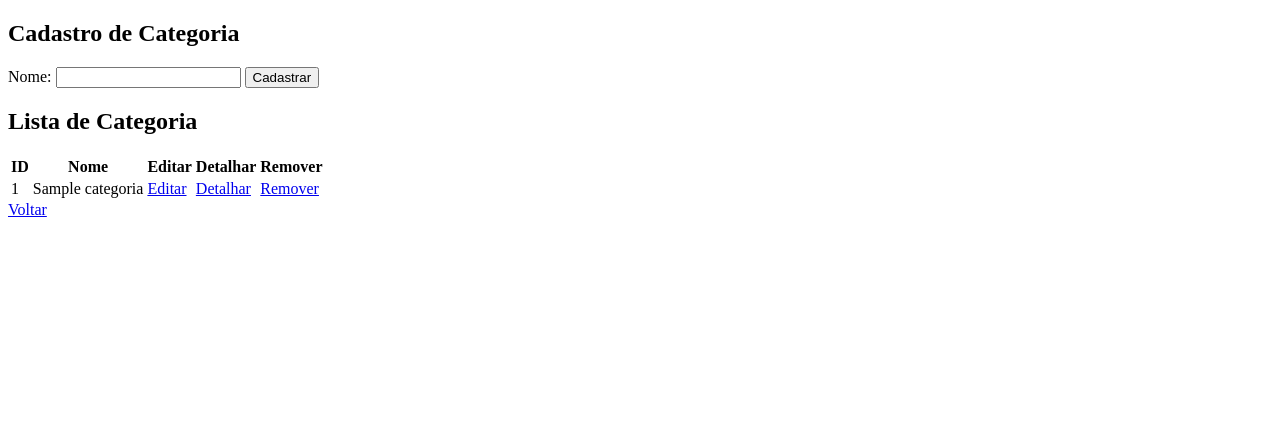
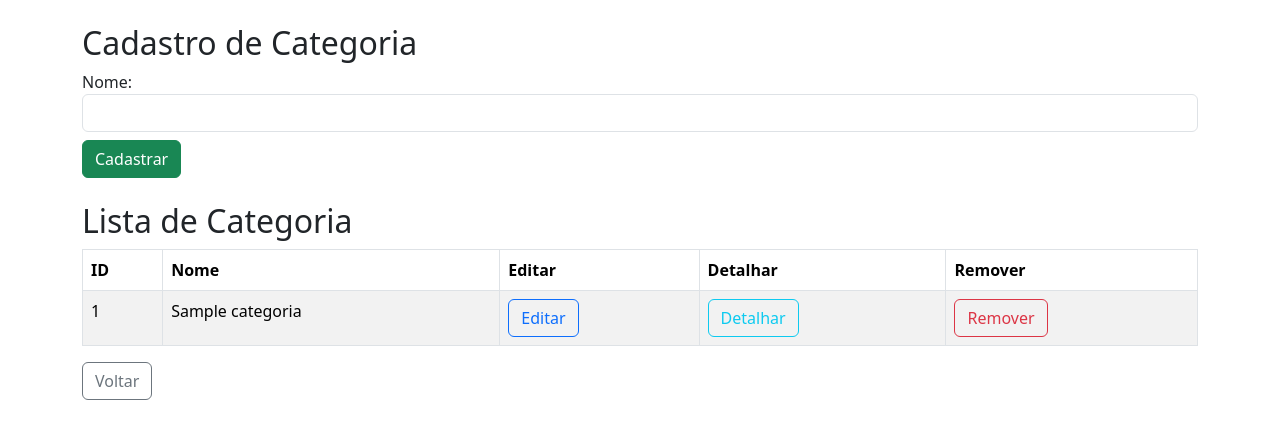
Before and after one commit to fabiokusaba/toledo-ecommerce, a Flask app: page /config/categoria in a window 1280 px wide. Shown: the top 439 px of the page. Run offline with Flask 3, Linux system fonts and the light colour scheme; a user stored in the database is signed in; tables that the repository leaves empty hold one stand-in row (values such as "Sample post").

Commit message:
atualização: estilização das páginas de categoria

```diff
--- a/templates/categoria.html
+++ b/templates/categoria.html
@@ -4,20 +4,33 @@
     <meta charset="UTF-8">
     <meta name="viewport" content="width=device-width, initial-scale=1.0">
     <title>TrocaFácil - {{titulo}}</title>
+    <link href="https://cdn.jsdelivr.net/npm/bootstrap@5.3.3/dist/css/bootstrap.min.css" rel="stylesheet" integrity="sha384-QWTKZyjpPEjISv5WaRU9OFeRpok6YctnYmDr5pNlyT2bRjXh0JMhjY6hW+ALEwIH" crossorigin="anonymous">
+    <script src="https://cdn.jsdelivr.net/npm/bootstrap@5.3.3/dist/js/bootstrap.bundle.min.js" integrity="sha384-YvpcrYf0tY3lHB60NNkmXc5s9fDVZLESaAA55NDzOxhy9GkcIdslK1eN7N6jIeHz" crossorigin="anonymous"></script>
 </head>
 <body>
+    <div class="container mt-4 mb-4">
+        <div class="page-header">
             <h2>Cadastro de {{titulo}}</h2>
+        </div>
 
         <form action="/categoria/cadastrar" method="post">
+            <div class="form-group">
                 <label for="nome">Nome:</label>
-        <input type="text" id="nome" name="nome">
+                <input type="text" class="form-control" id="nome" name="nome">
+            </div>
 
-        <input type="submit" value="Cadastrar">
+
+            <button type="submit" class="btn btn-success mt-2">Cadastrar</button>
         </form>
+    </div>
 
+    <div class="container">
+        <div class="page-header">
             <h2>Lista de {{titulo}}</h2>
-    <table>
-        <thead>
+        </div>
+
+        <table class="table table-striped table-responsive table-bordered">
+            <thead class="thead-default">
                 <tr>
                     <th>ID</th>
                     <th>Nome</th>
@@ -31,14 +44,18 @@
                     <tr>
                         <td>{{ categoria.id }}</td>
                         <td>{{ categoria.nome }}</td>
-                    <td><a href="/categoria/editar/{{categoria.id}}">Editar</a></td>
-                    <td><a href="/categoria/detalhar/{{categoria.id}}">Detalhar</a></td>
-                    <td><a href="/categoria/remover/{{categoria.id}}">Remover</a></td>
+                        <td><a class="btn btn-outline-primary" href="/categoria/editar/{{categoria.id}}">Editar</a></td>
+                        <td><a class="btn btn-outline-info" href="/categoria/detalhar/{{categoria.id}}">Detalhar</a></td>
+                        <td><a class="btn btn-outline-danger" href="/categoria/remover/{{categoria.id}}">Remover</a></td>
                     </tr>
                 {% endfor %}
             </tbody>
         </table>
 
-    <a href={{url_for('index')}}>Voltar</a>
+        <a class="btn btn-outline-secondary" href={{url_for('index')}}>Voltar</a>
+    </div>
+
+    <script src="https://cdn.jsdelivr.net/npm/@popperjs/core@2.11.8/dist/umd/popper.min.js" integrity="sha384-I7E8VVD/ismYTF4hNIPjVp/Zjvgyol6VFvRkX/vR+Vc4jQkC+hVqc2pM8ODewa9r" crossorigin="anonymous"></script>
+    <script src="https://cdn.jsdelivr.net/npm/bootstrap@5.3.3/dist/js/bootstrap.min.js" integrity="sha384-0pUGZvbkm6XF6gxjEnlmuGrJXVbNuzT9qBBavbLwCsOGabYfZo0T0to5eqruptLy" crossorigin="anonymous"></script>
 </body>
 </html>
```
Also changed, not shown: templates/detalhar_categoria.html (+12 -3 lines), templates/editar_categoria.html (+23 -7 lines). Lines whose indentation alone changed are shown as unchanged.
